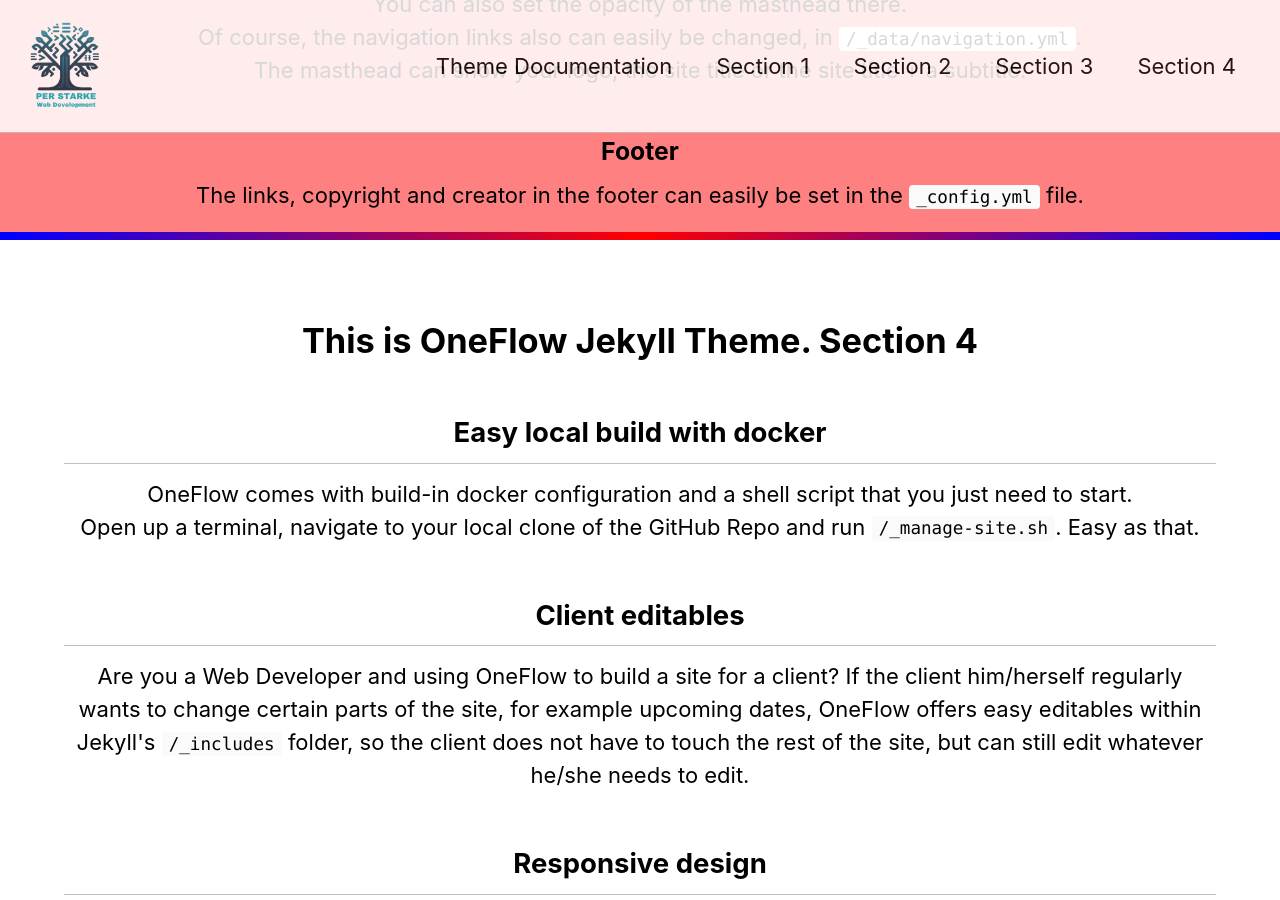
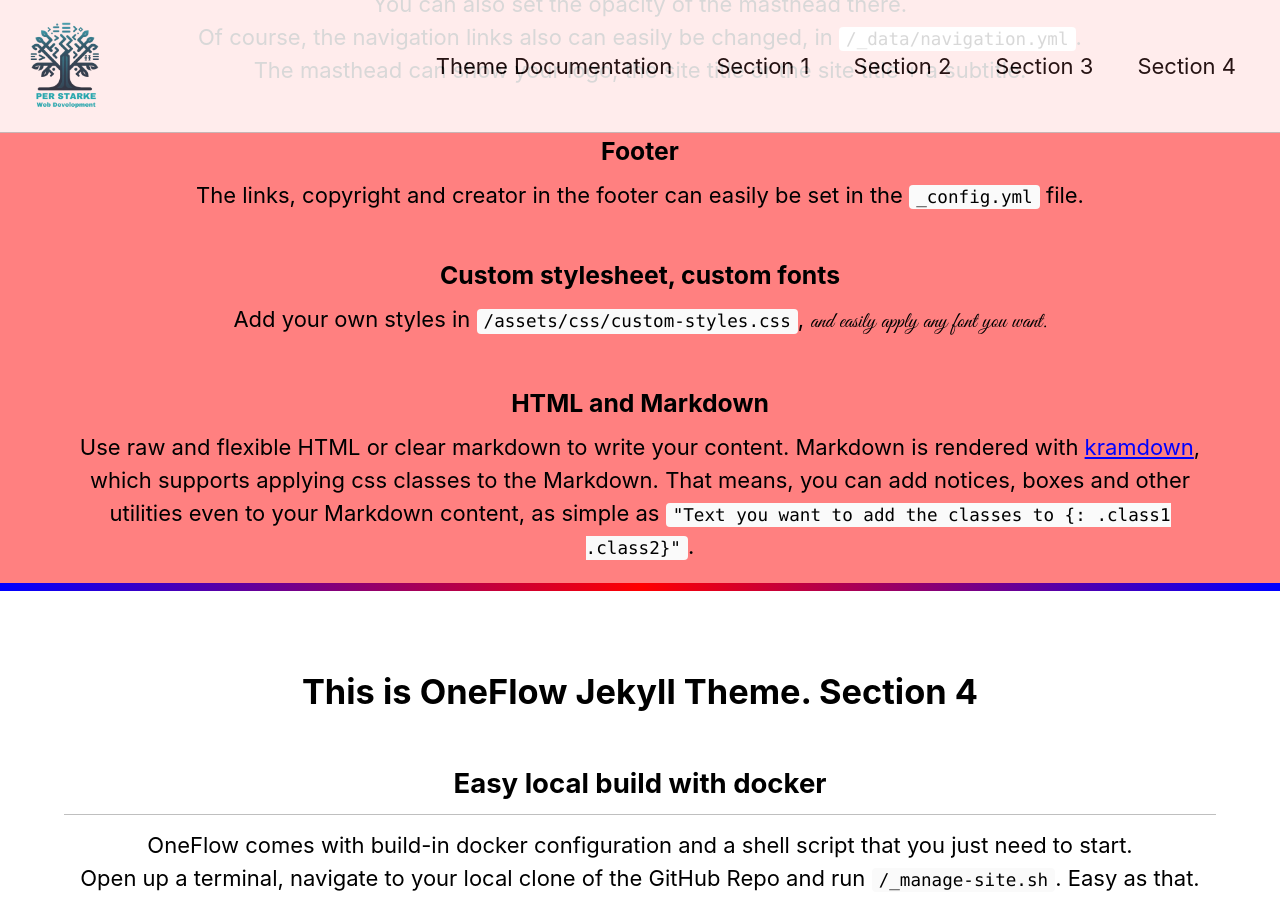
Before and after one commit to perstarke-webdev/oneflow-jekyll-theme, a Jekyll site: the page built from _pages/index.html, in a window 1280 px wide and 900 px high, scrolled down 7019 px. Built offline with Jekyll 4.4.1, drawn with Linux system fonts in a browser that asks for light colours; cached includes are drawn as plain includes.

Commit message:
update index, add md and custom styles to explanations

```diff
--- a/_pages/index.html
+++ b/_pages/index.html
@@ -262,6 +262,17 @@ image-text-row-two:
 
     The links, copyright and creator in the footer can easily be set in the <code>_config.yml</code> file.
 
+    <h3>Custom stylesheet, custom fonts</h3>
+    Add your own styles in <code>/assets/css/custom-styles.css</code>,
+    <span style="font-family: 'Great Vibes';"> and easily apply any font you want. </span>
+
+    <h3>HTML and Markdown</h3>
+    Use raw and flexible HTML or clear markdown to write your content.
+    Markdown is rendered with <a href="https://kramdown.gettalong.org/" rel="noopener noreferrer nofollow" target="_blank">kramdown</a>,
+    which supports applying css classes to the Markdown. That means, you can add notices, boxes and other utilities even to your Markdown content,
+    as simple as <code>"Text you want to add the classes to {: .class1 .class2}"</code>.
+
+
 </section>
 
 
```
